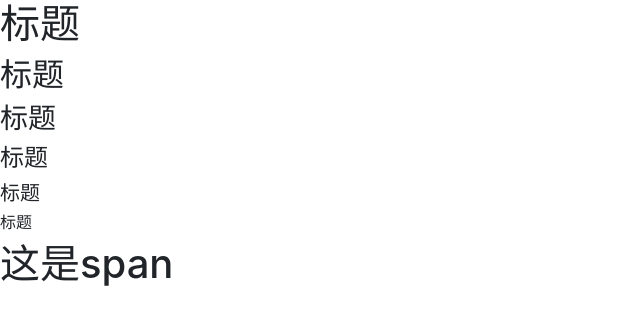
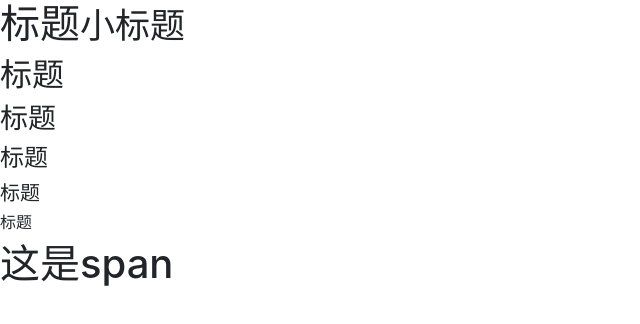
Before and after one commit to afra666/bootstrap, a plain HTML site: page 002.标题.html in a window 1280 px wide. Shown: the whole page, without its empty margins (0-640 px from the left). Drawn offline with nearby package versions, Linux system fonts and the light colour scheme.

Commit message:
Update 002.标题.html

```diff
--- a/002.标题.html
+++ b/002.标题.html
@@ -6,7 +6,7 @@
     <link rel="stylesheet" href="dist/css/bootstrap.min.css">
 </head>
 <body>
-<h1>标题</h1>
+<h1>标题<small>小标题</small></h1>
 <h2>标题</h2>
 <h3>标题</h3>
 <h4>标题</h4>
```
